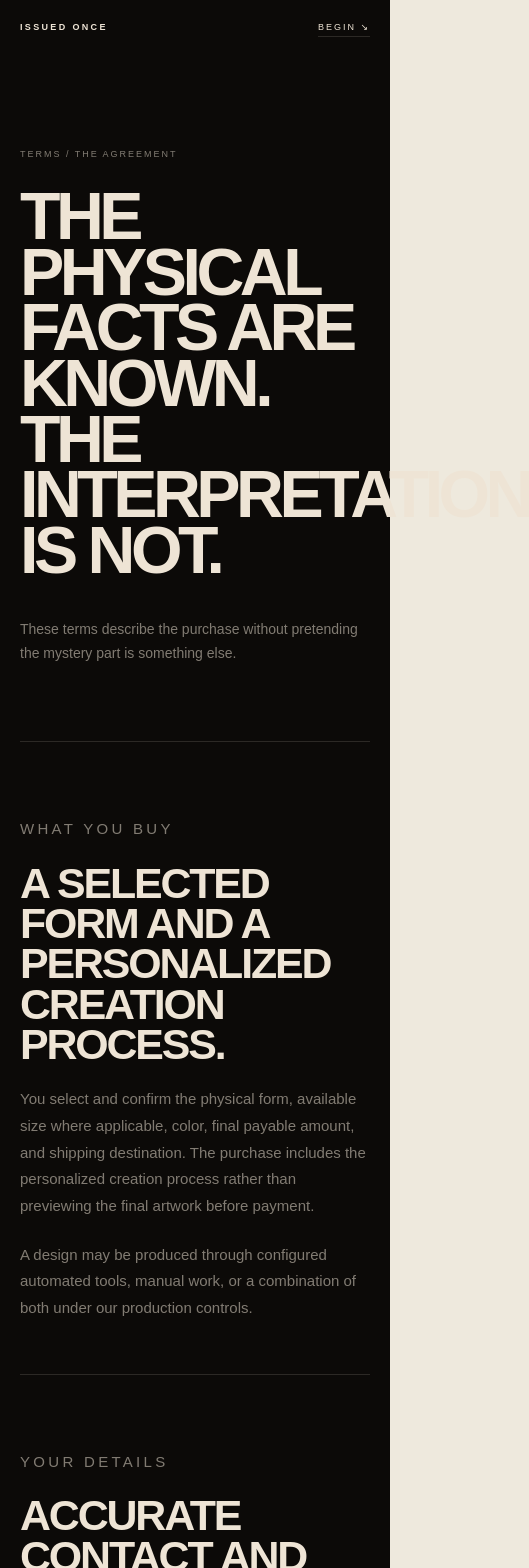
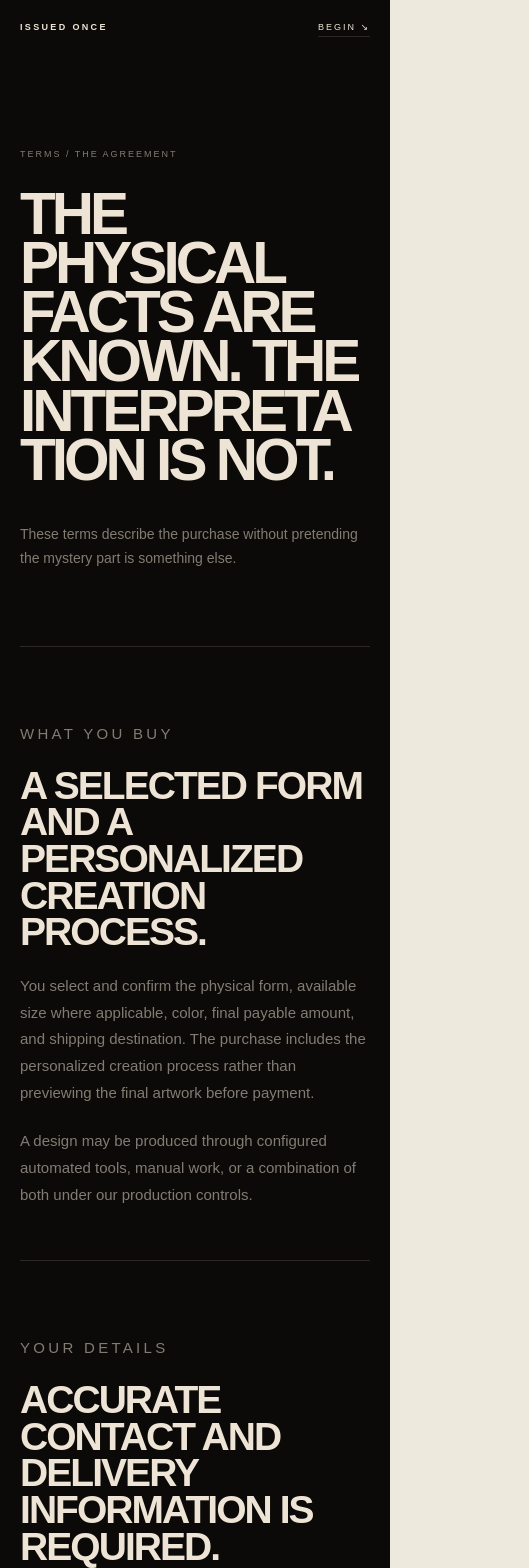
Before and after one commit to itxsam57/issued-once, a Next.js app: page /terms in a window 390 px wide. Shown: the top 1568 px of the page, 529 px wide, since content can reach past the window. Built offline with nearby package versions, Linux system fonts and the light colour scheme.

Commit message:
fix(ui): keep oversized merchant type inside mobile viewport

```diff
--- a/src/app/merchant.module.css
+++ b/src/app/merchant.module.css
@@ -17,12 +17,12 @@
 .back:hover,.back:focus-visible,.footer a:hover,.footer a:focus-visible,.inlineLink:hover,.inlineLink:focus-visible { color:var(--signal); border-color:currentColor; outline:none; }
 .hero { max-width:1200px; padding:clamp(105px,15vh,195px) 0 clamp(74px,10vh,136px); }
 .kicker,.sectionLabel,.meta { margin:0; color:var(--muted); font-size:9px; letter-spacing:.22em; text-transform:uppercase; }
-.hero h1 { max-width:1080px; margin:30px 0 0; font-family:Arial,Helvetica,sans-serif; font-size:clamp(62px,9vw,146px); font-weight:800; letter-spacing:-.068em; line-height:.84; text-transform:uppercase; text-wrap:balance; }
+.hero h1 { max-width:1080px; margin:30px 0 0; font-family:Arial,Helvetica,sans-serif; font-size:clamp(62px,9vw,146px); font-weight:800; letter-spacing:-.068em; line-height:.84; text-transform:uppercase; text-wrap:balance; overflow-wrap:anywhere; }
 .intro { max-width:680px; margin:38px 0 0; color:var(--muted); font-size:clamp(14px,1.2vw,18px); line-height:1.72; }
 .grid { display:grid; grid-template-columns:repeat(12,minmax(0,1fr)); border-top:1px solid var(--hairline); }
 .section { grid-column:1 / 9; padding:clamp(52px,6vw,92px) 0; border-bottom:1px solid var(--hairline); }
 .section:nth-child(even) { grid-column:4 / 13; }
-.section h2 { max-width:840px; margin:20px 0 0; font-family:Arial,Helvetica,sans-serif; font-size:clamp(36px,4.7vw,70px); font-weight:800; letter-spacing:-.05em; line-height:.94; text-transform:uppercase; }
+.section h2 { max-width:840px; margin:20px 0 0; font-family:Arial,Helvetica,sans-serif; font-size:clamp(36px,4.7vw,70px); font-weight:800; letter-spacing:-.05em; line-height:.94; text-transform:uppercase; overflow-wrap:anywhere; }
 .section p,.section li { max-width:720px; color:var(--muted); font-size:15px; line-height:1.78; }
 .section p { margin:22px 0 0; }
 .section ul { margin:24px 0 0; padding-left:1.2em; }
@@ -36,10 +36,10 @@
   .page { padding:22px 20px 28px; }
   .topbar { align-items:flex-start; }
   .hero { padding:112px 0 76px; }
-  .hero h1 { font-size:clamp(58px,17vw,90px); }
+  .hero h1 { font-size:clamp(50px,15vw,64px); }
   .grid { display:block; }
   .section,.section:nth-child(even) { padding:52px 0; }
-  .section h2 { font-size:clamp(40px,11vw,60px); }
+  .section h2 { font-size:clamp(36px,10vw,54px); }
   .priceRow,.identityRow { grid-template-columns:1fr; gap:7px; }
   .priceRow strong,.identityRow strong { text-align:left; }
   .footer { min-height:32svh; flex-direction:column; align-items:flex-start; justify-content:flex-end; }
```
